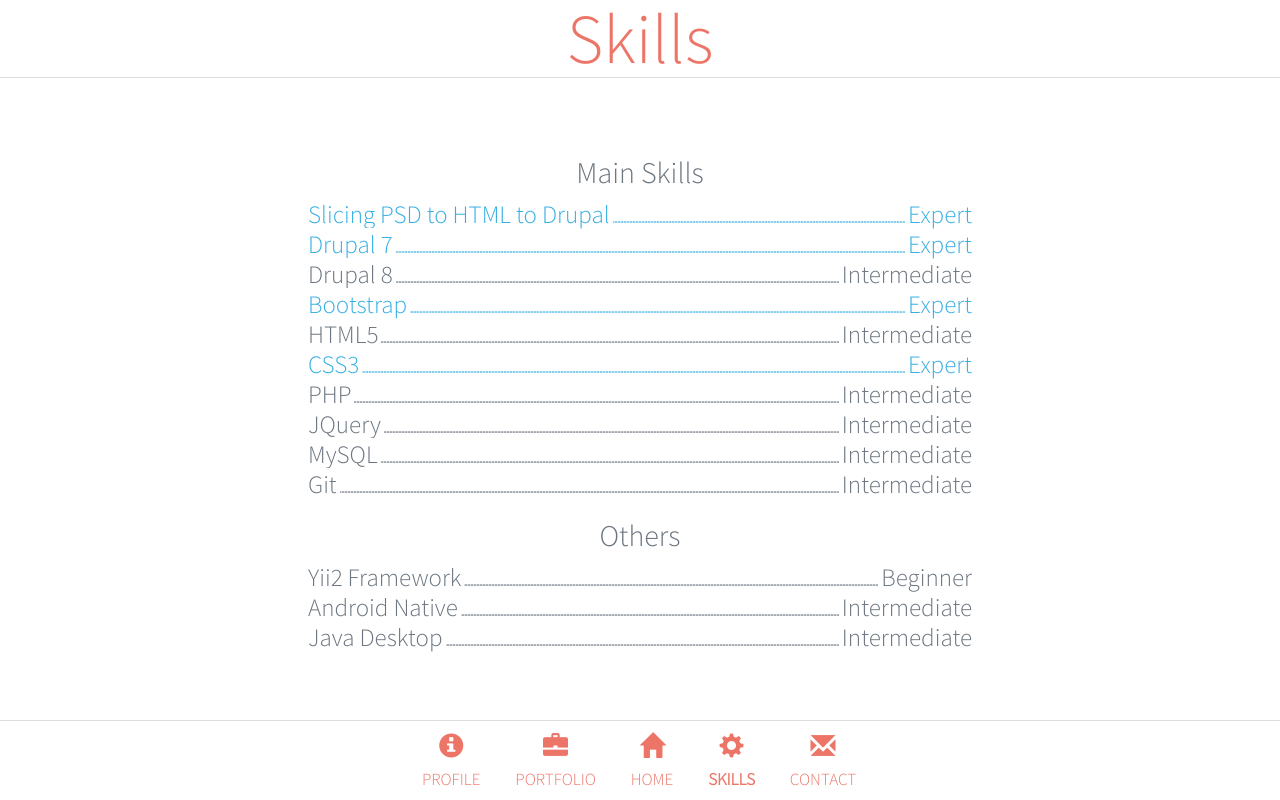
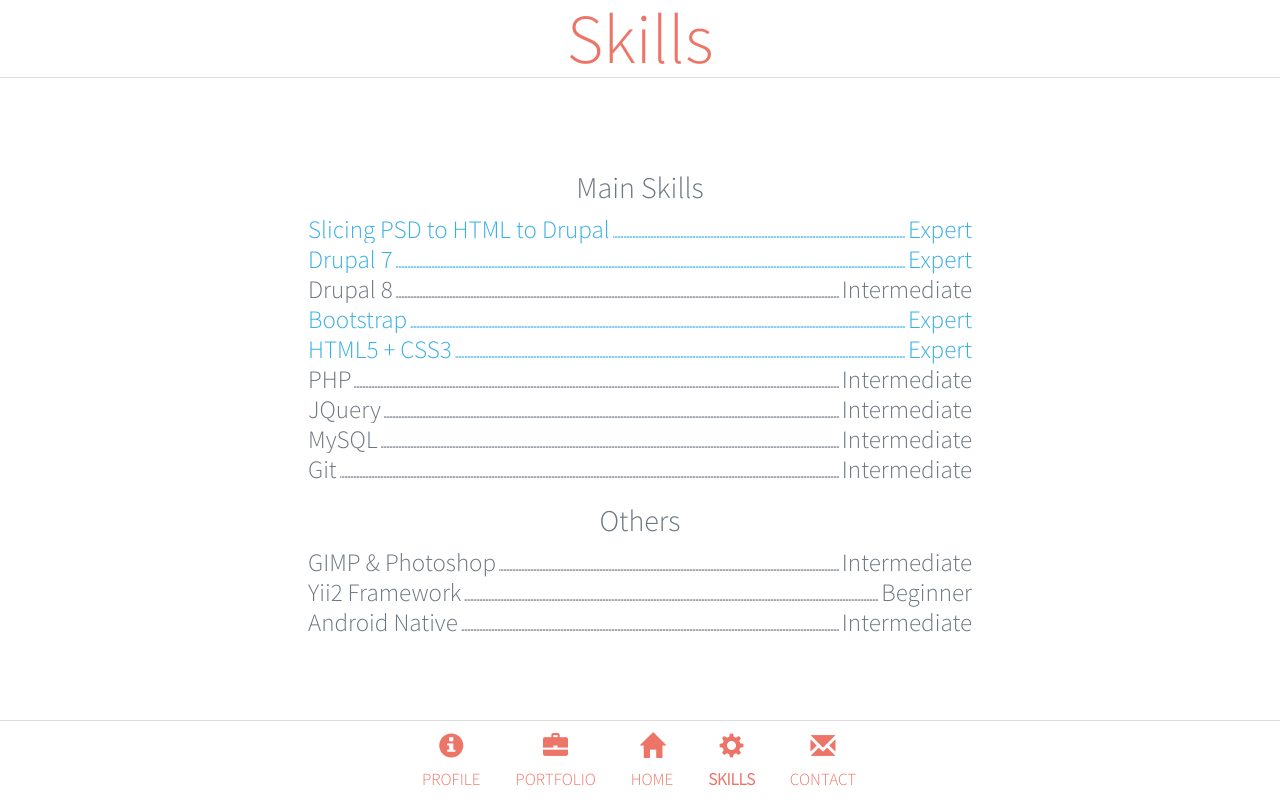
Before and after one commit to prie/prie.github.io, a plain HTML site: page index.html in a window 1280 px wide. Both pictures are taken after a click on the tab "SKILLS". Drawn offline with Linux system fonts and the light colour scheme.

Commit message:
Skills edited

```diff
--- a/index.html
+++ b/index.html
@@ -96,8 +96,7 @@
                   <li class="exp"><span class="skill">Drupal 7</span><span class="lvl">Expert</span></li>
                   <li><span class="skill">Drupal 8</span><span class="lvl">Intermediate</span></li>
                   <li class="exp"><span class="skill">Bootstrap</span><span class="lvl">Expert</span></li>
-                  <li><span class="skill">HTML5</span><span class="lvl">Intermediate</span></li>
-                  <li class="exp"><span class="skill">CSS3</span><span class="lvl">Expert</span></li>
+                  <li class="exp"><span class="skill">HTML5 + CSS3</span><span class="lvl">Expert</span></li>
                   <li><span class="skill">PHP</span><span class="lvl">Intermediate</span></li>
                   <li><span class="skill">JQuery</span><span class="lvl">Intermediate</span></li>
                   <li><span class="skill">MySQL</span><span class="lvl">Intermediate</span></li>
@@ -107,9 +106,9 @@
               <div class="lead">
                 <h2>Others</h2>
                 <ul>
+                  <li><span class="skill">GIMP & Photoshop</span><span class="lvl">Intermediate</span></li>
                   <li><span class="skill">Yii2 Framework</span><span class="lvl">Beginner</span></li>
                   <li><span class="skill">Android Native</span><span class="lvl">Intermediate</span></li>
-                  <li><span class="skill">Java Desktop</span><span class="lvl">Intermediate</span></li>
                 </ul>
               </div>
             </div>
```
